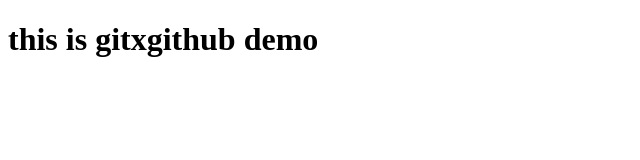
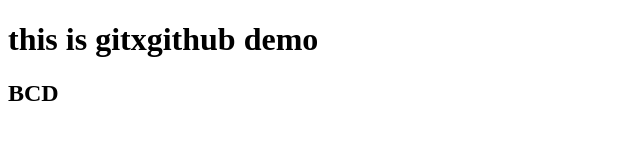
Before and after one commit to Kareena-Bhutta/GNDUCSE, a plain HTML site: page index.html in a window 1280 px wide. Shown: the full height of the page, 0-640 px from the left. Drawn offline with Linux system fonts and the light colour scheme.

Commit message:
minor-fixes

```diff
--- a/index.html
+++ b/index.html
@@ -7,5 +7,6 @@
 </head>
 <body>
     <h1>this is gitxgithub demo</h1>
+    <h2>BCD</h2>
 </body>
 </html>
```
